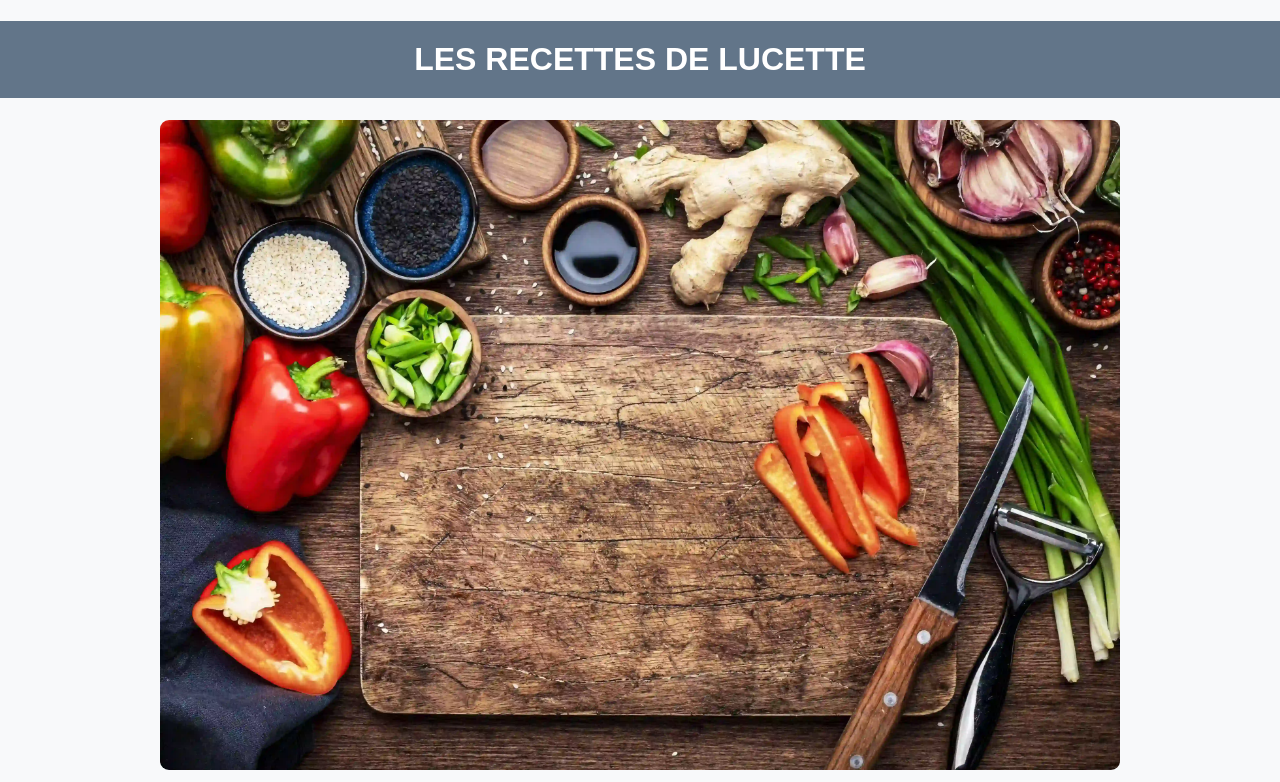
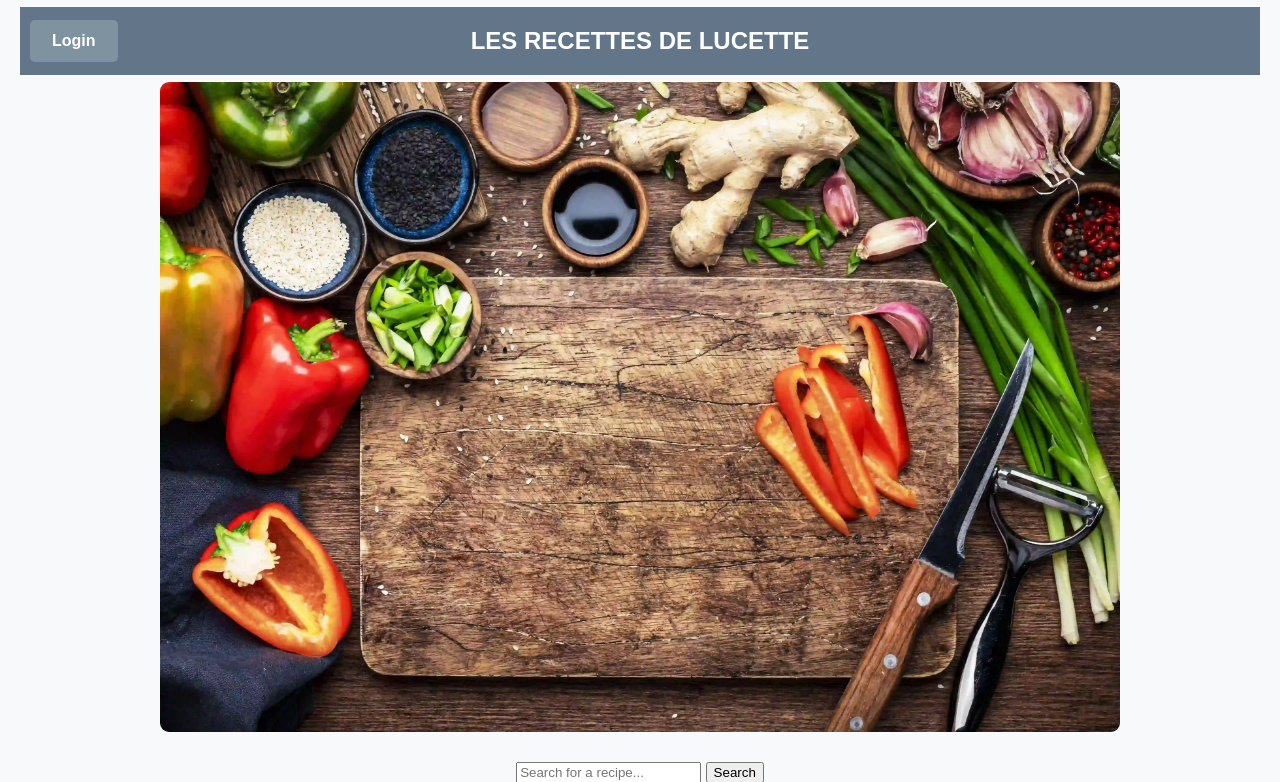
Before and after one commit to terryrossi/recipe-app, a Django app: page / in a window 1280 px wide. Shown: the top 782 px of the page. Run offline with Django 4.2, Linux system fonts and the light colour scheme; data that the repository does not hold is empty.

Commit message:
added login, logout and protected pages

```diff
--- a/recipe_project/settings.py
+++ b/recipe_project/settings.py
@@ -58,7 +58,7 @@
 TEMPLATES = [
     {
         'BACKEND': 'django.template.backends.django.DjangoTemplates',
-        'DIRS': [],
+        'DIRS': [BASE_DIR / 'templates'],
         'APP_DIRS': True,
         'OPTIONS': {
             'context_processors': [
@@ -140,3 +140,7 @@
 # https://docs.djangoproject.com/en/4.2/ref/settings/#default-auto-field
 
 DEFAULT_AUTO_FIELD = 'django.db.models.BigAutoField'
+
+# Protecting pages from not logged in users
+#AUTH
+LOGIN_URL='/login/'
--- a/recipe_project/urls.py
+++ b/recipe_project/urls.py
@@ -20,6 +20,7 @@
 
 from django.conf import settings
 from django.conf.urls.static import static
+from .views import login_view, logout_view
 
 urlpatterns = [
     # we specify here that we want to use the admin site
@@ -27,6 +28,9 @@
     # we include the recipes.urls file to specify the URL configuration for the recipes app
     path('', include('recipes.urls')),
     # path('ingredients/', include('ingredients.urls')),
+    path('login/', login_view, name='login'),
+    path('logout/', logout_view, name='logout'),
+
 ]
 
 urlpatterns += static(settings.MEDIA_URL, document_root=settings.MEDIA_ROOT)
--- a/recipes/static/recipes/css/recipes.css
+++ b/recipes/static/recipes/css/recipes.css
@@ -7,12 +7,27 @@
 	background-color: #f8f9fa;
 	color: #333;
 }
+.header {
+	display: flex;
+	align-items: center;
+	justify-content: space-between;
+	background-color: #627589;
+	margin: 20px;
+	position: relative;
+	color: white;
+	z-index: 1;
+}
 
 .page-title {
-	text-align: center;
-	padding: 20px;
+	position: absolute; /* Position the title absolutely within the header */
+	width: 100%; /* Ensure the title spans the full width of the header */
+	left: 0; /* Align the title from the left edge */
+	text-align: center; /* Center the title text */
+	margin: 0; /* Remove default margin */
+	padding: 20px 0; /* Adjust padding as needed */
 	background-color: #627589;
 	color: white;
+	font-size: 24px;
 }
 
 .container {
@@ -119,3 +134,24 @@
 	color: white;
 	margin-top: 50px;
 }
+
+.login-button {
+	padding: 10px 20px;
+	margin-left: 10px;
+	background-color: #7e939f;
+	color: white;
+	text-decoration: none;
+	font-weight: bold;
+	border-radius: 5px;
+	border: 2px solid transparent;
+	transition: background-color 0.2s ease-in-out, color 0.2s ease-in-out;
+	cursor: pointer;
+	z-index: 2;
+}
+
+.login-button:hover,
+.login-button:focus {
+	background-color: #a7b0ba;
+	color: #ffffff;
+	text-decoration: none;
+}
--- a/recipes/templates/recipes/recipes_home.html
+++ b/recipes/templates/recipes/recipes_home.html
@@ -8,7 +8,22 @@
 			href="{% static 'recipes/css/recipes.css' %}" />
 	</head>
 	<body>
-		<h1 class="page-title">LES RECETTES DE LUCETTE</h1>
+		<div class="header">
+			{% if not user.is_authenticated %}
+			<a
+				href="{% url 'login' %}"
+				class="login-button"
+				>Login</a
+			>
+			{% else %}
+			<a
+				href="{% url 'logout' %}"
+				class="login-button"
+				>Logout</a
+			>
+			{% endif %}
+			<h1 class="page-title">LES RECETTES DE LUCETTE</h1>
+		</div>
 
 		<div class="recipe-main-image">
 			<img
--- a/recipes/views.py
+++ b/recipes/views.py
@@ -1,6 +1,8 @@
 from django.shortcuts import render
 from django.views.generic import ListView, DetailView
 from .models import Recipe
+#to protect class-based view
+from django.contrib.auth.mixins import LoginRequiredMixin
 
 # Create your views here.
 class RecipeListView(ListView):
@@ -8,6 +10,6 @@
     template_name = 'recipes/recipes_home.html'
 
 
-class RecipeDetailView(DetailView):
+class RecipeDetailView(LoginRequiredMixin, DetailView): #class-based “protected” view
     model = Recipe
     template_name = 'recipes/recipe_detail.html'
```
Also changed, not shown: recipe_project/views.py (added, +47 -0 lines), recipes/templates/recipes/recipe_detail.html (+17 -0 lines), templates/auth/login.html (added, +10 -0 lines).
